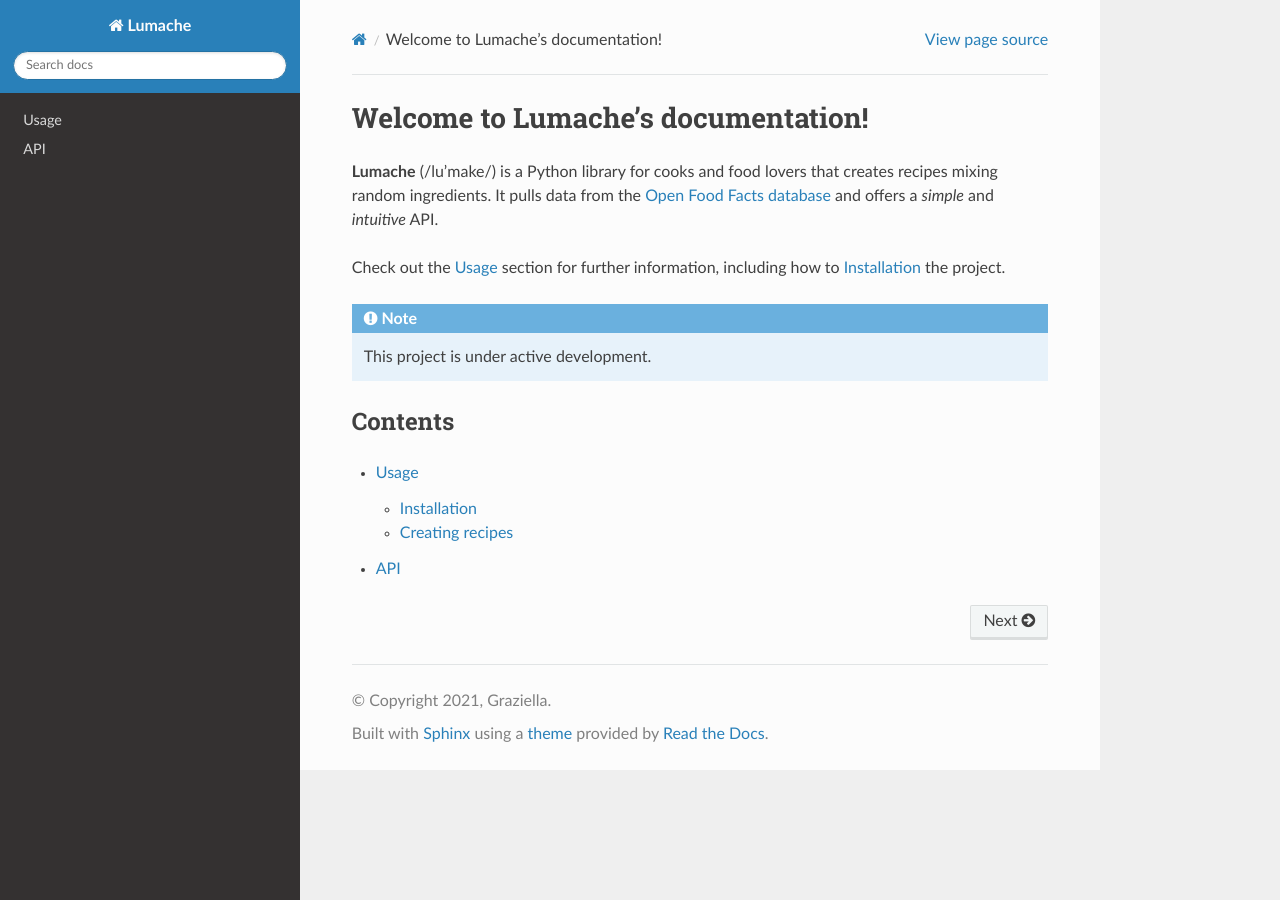
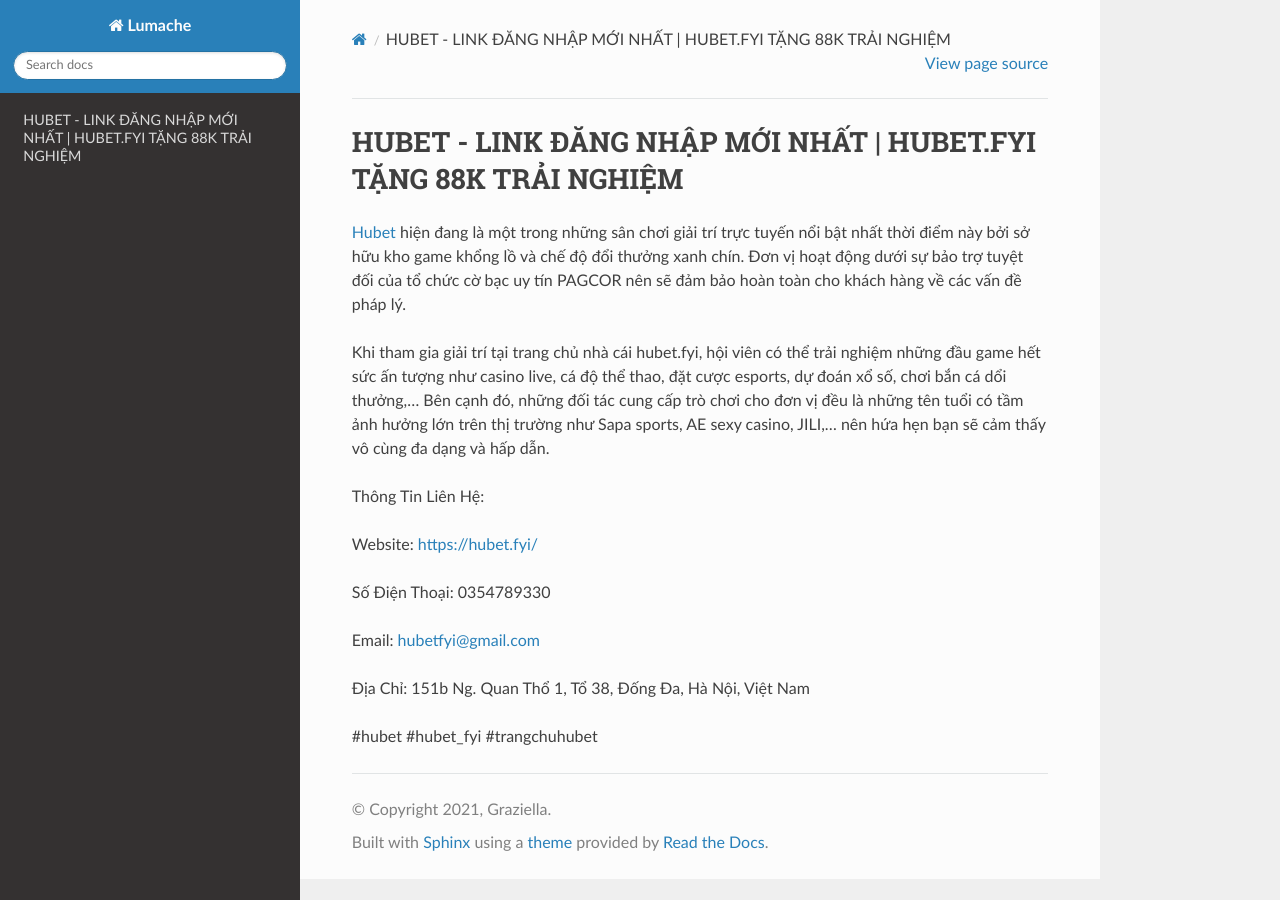
Before and after one commit to amaradasgupta3/hubetfyi, a Sphinx documentation site: the page built from docs/source/index.rst, in a window 1280 px wide. Built offline with Sphinx 7.4.7 and the Read the Docs theme 3.1.0, drawn with Linux system fonts in a browser that asks for light colours.

Commit message:
Update index.rst

```diff
--- a/docs/source/index.rst
+++ b/docs/source/index.rst
@@ -1,22 +1,18 @@
-Welcome to Lumache's documentation!
+HUBET - LINK ĐĂNG NHẬP MỚI NHẤT | HUBET.FYI TẶNG 88K TRẢI NGHIỆM
 ===================================
 
-**Lumache** (/lu'make/) is a Python library for cooks and food lovers
-that creates recipes mixing random ingredients.
-It pulls data from the `Open Food Facts database <https://world.openfoodfacts.org/>`_
-and offers a *simple* and *intuitive* API.
+`Hubet <https://hubet.fyi/>`_ hiện đang là một trong những sân chơi giải trí trực tuyến nổi bật nhất thời điểm này bởi sở hữu kho game khổng lồ và chế độ đổi thưởng xanh chín. Đơn vị hoạt động dưới sự bảo trợ tuyệt đối của tổ chức cờ bạc uy tín PAGCOR nên sẽ đảm bảo hoàn toàn cho khách hàng về các vấn đề pháp lý.
 
-Check out the :doc:`usage` section for further information, including
-how to :ref:`installation` the project.
+Khi tham gia giải trí tại trang chủ nhà cái hubet.fyi, hội viên có thể trải nghiệm những đầu game hết sức ấn tượng như casino live, cá độ thể thao, đặt cược esports, dự đoán xổ số, chơi bắn cá dổi thưởng,... Bên cạnh đó, những đối tác cung cấp trò chơi cho đơn vị đều là những tên tuổi có tầm ảnh hưởng lớn trên thị trường như Sapa sports, AE sexy casino, JILI,... nên hứa hẹn bạn sẽ cảm thấy vô cùng đa dạng và hấp dẫn.
 
-.. note::
+Thông Tin Liên Hệ:
 
-   This project is under active development.
+Website: https://hubet.fyi/
 
-Contents
---------
+Số Điện Thoại: 0354789330
 
-.. toctree::
+Email: hubetfyi@gmail.com
 
-   usage
-   api
+Địa Chỉ: 151b Ng. Quan Thổ 1, Tổ 38, Đống Đa, Hà Nội, Việt Nam
+
+#hubet #hubet_fyi #trangchuhubet
```
